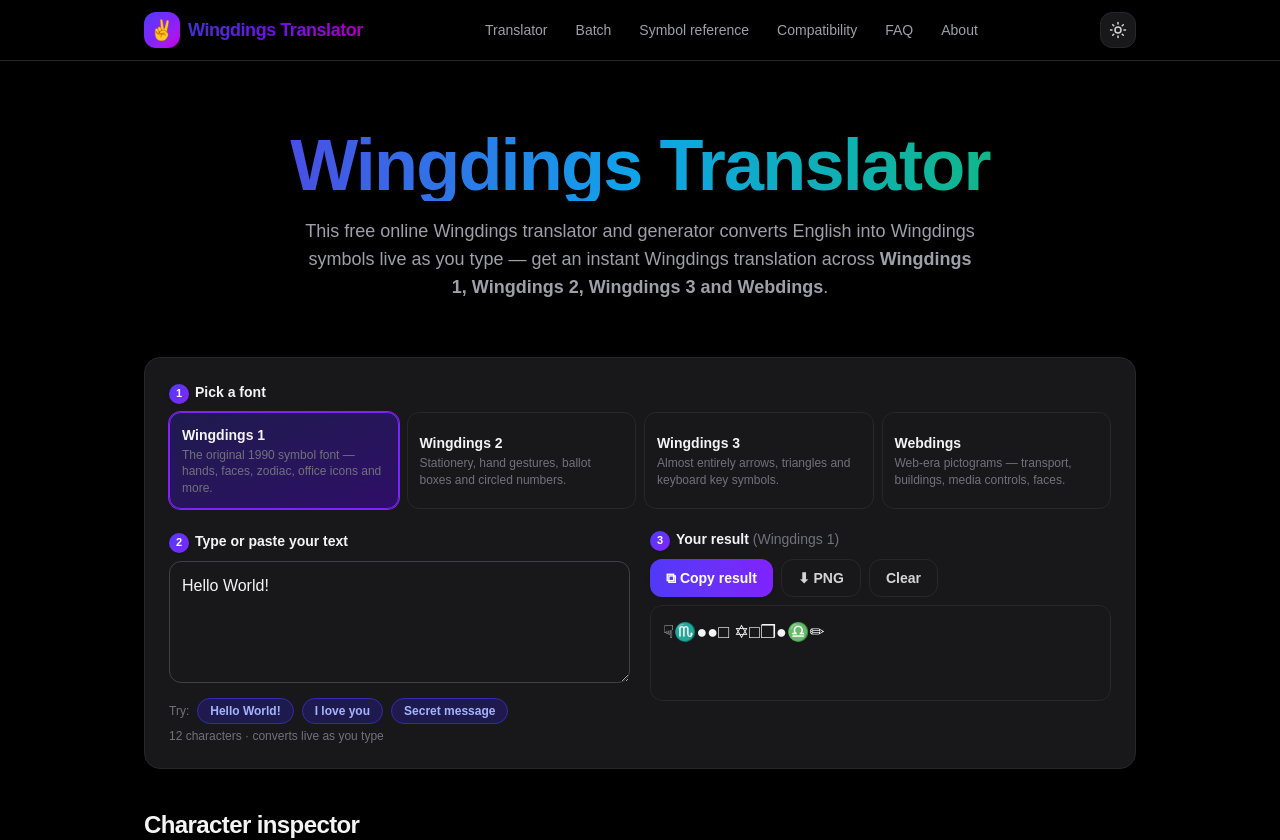
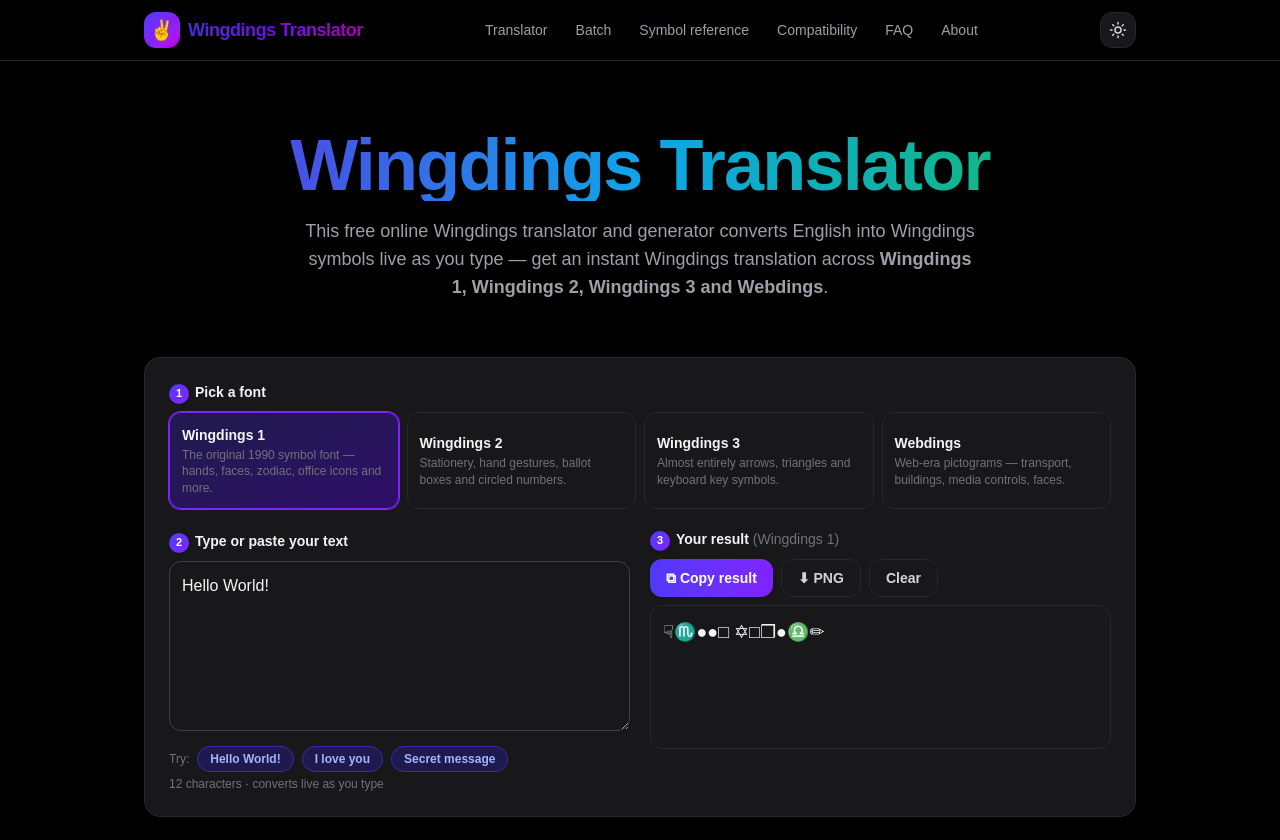
Before and after one commit to zeeahsan-skills/wingdings-translator, a Next.js app: page / in a window 1280 px wide. Shown: the top 840 px of the page. Built offline with nearby package versions, Linux system fonts and the light colour scheme.

Commit message:
Bigger input/output windows: textarea rows 4->6, result min-h-24->min-h-36

```diff
--- a/components/Translator.tsx
+++ b/components/Translator.tsx
@@ -113,7 +113,7 @@ export default function Translator({ text, setText, variant, setVariant }: Props
             id="translator-input"
             value={text}
             onChange={(e) => setText(e.target.value)}
-            rows={4}
+            rows={6}
             placeholder="Type English here — symbols appear instantly…"
             className="mt-2 w-full rounded-xl border border-zinc-700 p-3 text-base text-zinc-100 placeholder:text-zinc-500 focus:border-indigo-500 focus:outline-none focus:ring-2 focus:ring-indigo-800"
           />
@@ -173,7 +173,7 @@ export default function Translator({ text, setText, variant, setVariant }: Props
           <div
             role="status"
             aria-labelledby="translator-output-label"
-            className="mt-2 min-h-24 whitespace-pre-wrap break-words rounded-xl border border-zinc-800 bg-zinc-900 p-3 text-lg leading-relaxed text-zinc-100"
+            className="mt-2 min-h-36 whitespace-pre-wrap break-words rounded-xl border border-zinc-800 bg-zinc-900 p-3 text-lg leading-relaxed text-zinc-100"
           >
             {output || <span className="text-zinc-500">Your converted text will appear here…</span>}
           </div>
```
